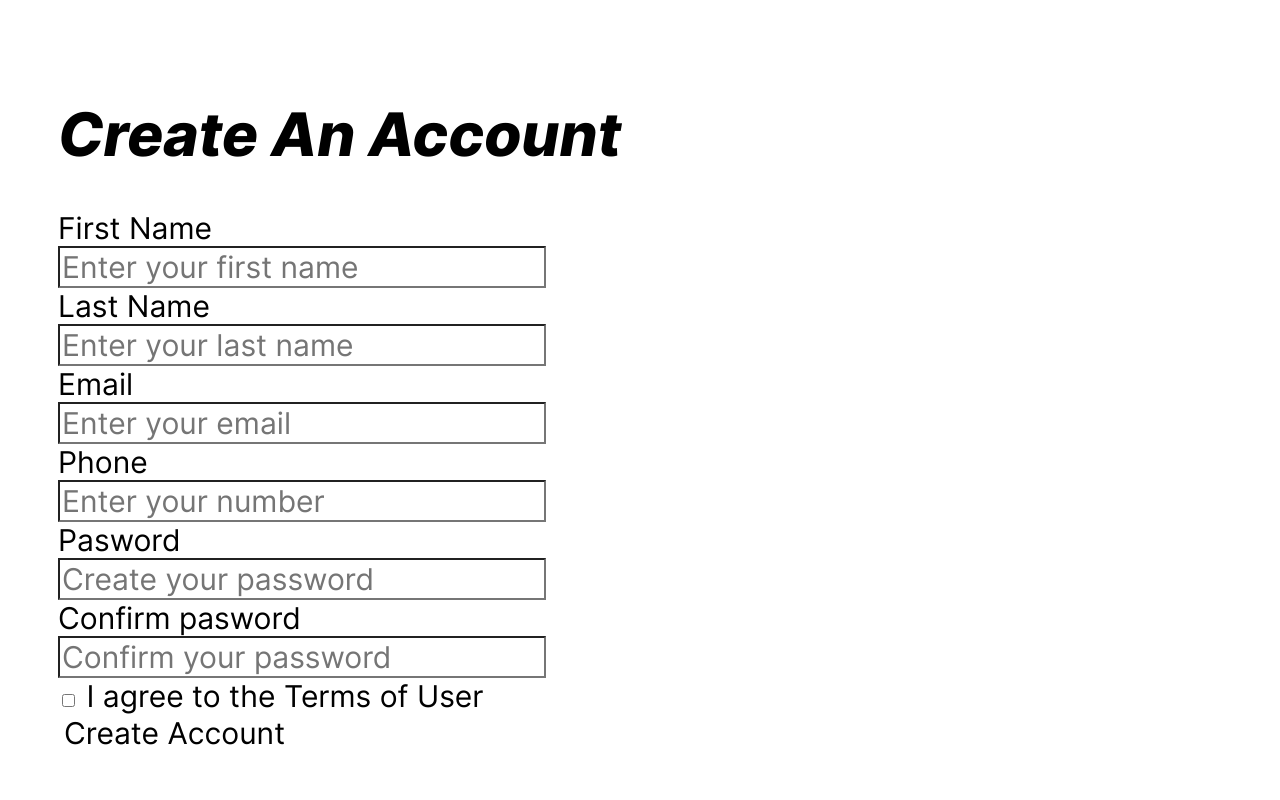
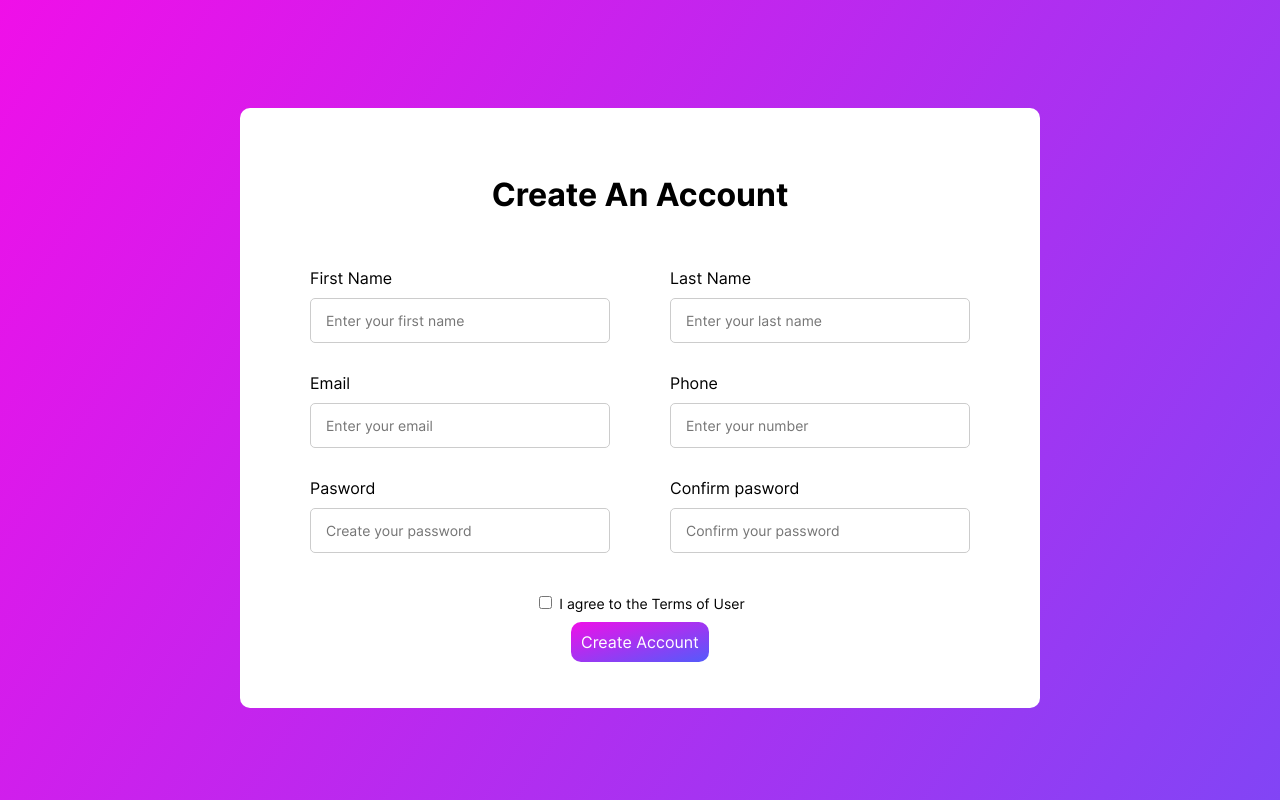
Before and after one commit to benedictenaess/registration-form, a plain HTML site: page index.html in a window 1280 px wide. Shown: the top 800 px of the page. Drawn offline with Linux system fonts and the light colour scheme.

Commit message:
Style added to form

```diff
--- a/css/style.css
+++ b/css/style.css
@@ -1,15 +1,90 @@
-html {
-	font-size: 16px;
-}
-
 body {
-	font-family: 'Courier New', Courier, monospace;
-	font-size: 30px;
-	padding: 50px;
+	background: linear-gradient(to bottom right, hsl(302, 88%, 50%), #535bfb);
+	padding: 100px 0px 100% 0px;
 }
 
 .form {
+	background: white;
+	width: 800px;
+	height: 600px;
+	margin: 0 auto;
 	display: flex;
+	justify-content: space-around;
 	align-items: left;
 	flex-flow: column nowrap;
+	padding: 40px;
+	border-radius: 10px;
 }
+
+.form__content {
+	display: flex;
+	justify-content: space-around;
+	flex-flow: row wrap;
+	align-items: flex-start;
+}
+
+
+.form__title {
+	font-weight: 500;
+	display: flex;
+	justify-content: center;
+}
+
+.form__text {
+	margin: 10px 0px;
+
+}
+
+.form__text-box {
+	margin: 10px 0px;
+}
+
+
+.form__input-box {
+	width: 300px;
+	height: 45px;
+	display: flex;
+	border-radius: 5px;
+	border: 1px solid #ccc;
+	padding-left: 15px;
+	font-size: 14px;
+}
+
+.form__checkbox {
+	padding: 20px 0px 0px 0px;
+	font-size: 14px;
+}
+
+
+.form__bottom{
+	display: flex;
+	justify-content: center;
+	flex-flow: column wrap;
+	align-items: center;
+}
+
+
+.form__button {
+	background: linear-gradient(to bottom right, hsl(302, 88%, 50%), #535bfb);
+	padding: 10px;
+	border-radius: 10px;
+	color: white;
+}
+
+.form__button:hover {
+	background: linear-gradient(to bottom right, hsl(302, 90%, 42%), #444bd1);
+}
+
+@media (max-width: 800px) {
+	.form {
+		width: 400px;
+		height: 850px;
+		font-size: small;
+	}
+	.form__content {
+		flex-wrap: column wrap;
+	}
+	.form__input-box {
+		font-size: x-small;
+	}
+}
```
